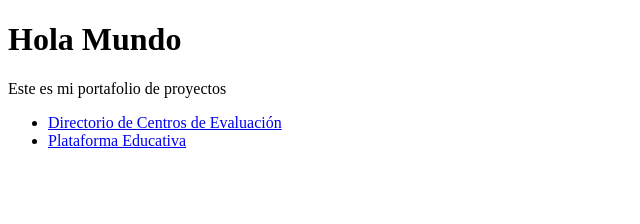
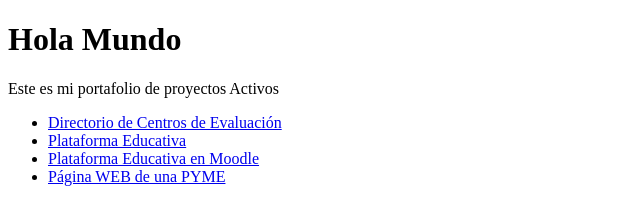
Before and after one commit to cesaradrian18/cesaradrian18, a plain HTML site: page index.html in a window 1280 px wide. Shown: the whole page, without its empty margins (0-640 px from the left). Drawn offline with Linux system fonts and the light colour scheme.

Commit message:
Actualización
Se actualiza

```diff
--- a/index.html
+++ b/index.html
@@ -2,10 +2,12 @@
 <html>
 <body>
 <h1>Hola Mundo</h1>
-<p>Este es mi portafolio de proyectos</p>
+<p>Este es mi portafolio de proyectos Activos</p>
   <ul>
     <li><a target="_blank" href="https://centrosdeevaluacion.com">Directorio de Centros de Evaluación</a></li>
     <li><a target="_blank" href="https://enseñanza.online">Plataforma Educativa</a></li>
+    <li><a target="_blank" href="https://online.ceecm.mx">Plataforma Educativa en Moodle</a></li>
+    <li><a target="_blank" href="https://ceecm.mx">Página WEB de una PYME</a></li>
   </ul>
 </body>
 </html>
```
Also changed, not shown: 1 other file.
